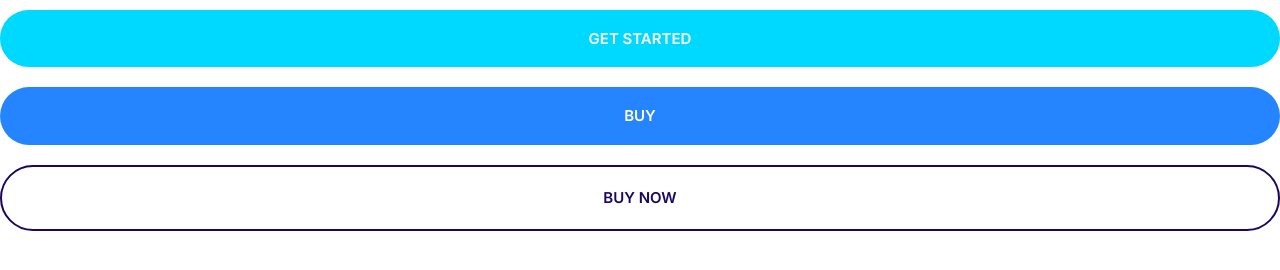
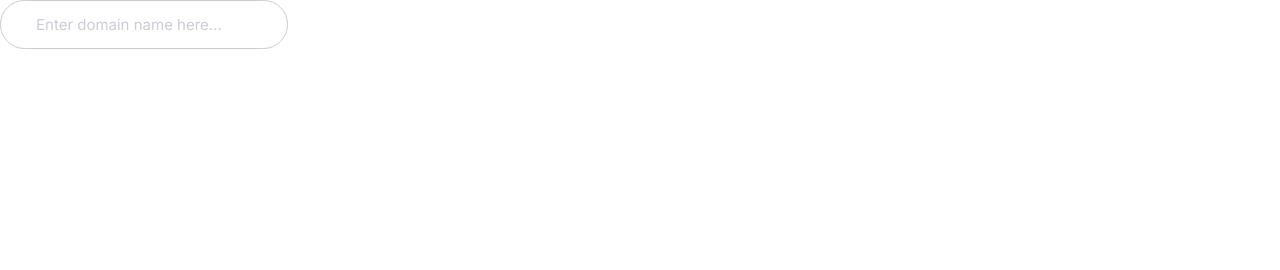
Before and after one commit to j-amiu/Moshiffy, a plain HTML site: page index.html in a window 1280 px wide. Drawn offline with Linux system fonts and the light colour scheme.

Commit message:
Build the input component.

```diff
--- a/css/styles.css
+++ b/css/styles.css
@@ -238,3 +238,24 @@ a{
         font-size: 1.5rem;
     }
 }
+
+/* Inputs */
+
+.input{
+    border-radius: 30px;
+    border: 1px solid #ccc;
+    color: var(--color-headings);
+    font-size: 2rem;
+    outline: 0;
+    padding: 1.5rem 3.5rem;
+}
+
+::placeholder{
+    color: #cdcbd7;
+}
+
+ @media screen and (min-width: 1024px){
+    .input{
+        font-size: 1.5rem;
+    }
+}
--- a/index.html
+++ b/index.html
@@ -15,8 +15,6 @@
     <link rel="stylesheet" href="css/styles.css" />
   </head>
   <body>
-    <button class="btn btn--secodary btn--block">get started</button>
-    <button class="btn btn--primary btn--block">buy</button>
-    <a href="#" class="btn btn--outline btn--block">Buy now</a>
+    <input type="text" class="input" placeholder="Enter domain name here..." />
   </body>
 </html>
```
Also changed, not shown: components/inputs.html (added, +1 -0 lines).
